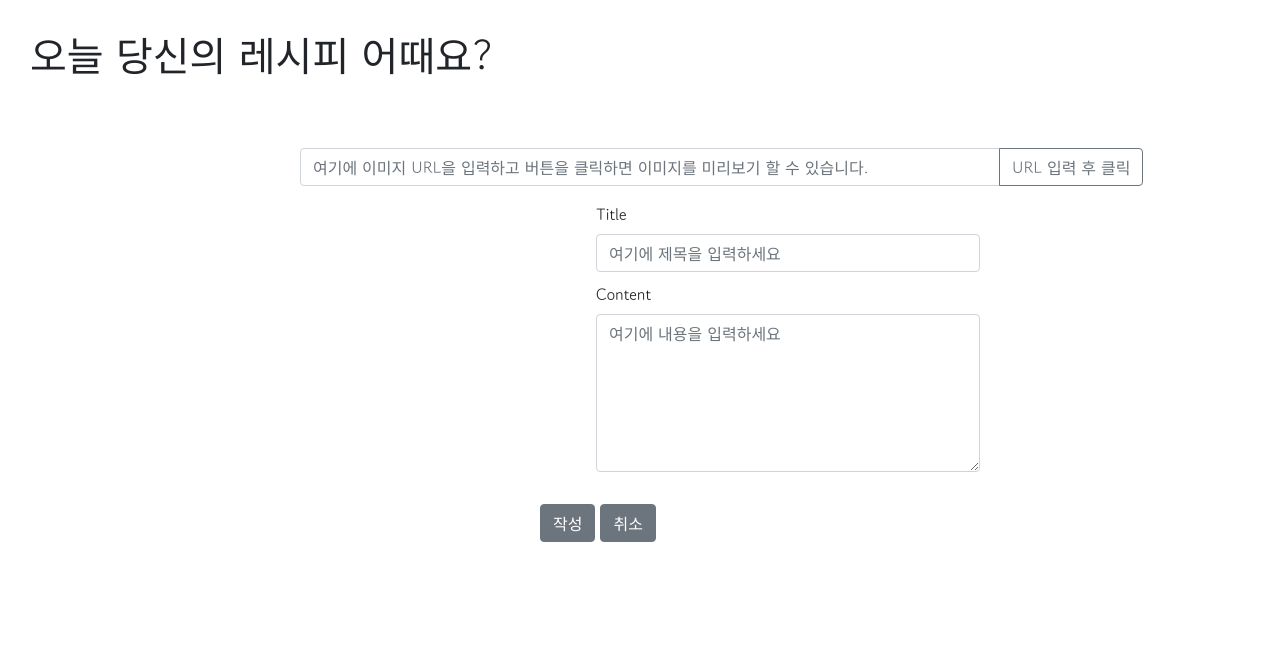
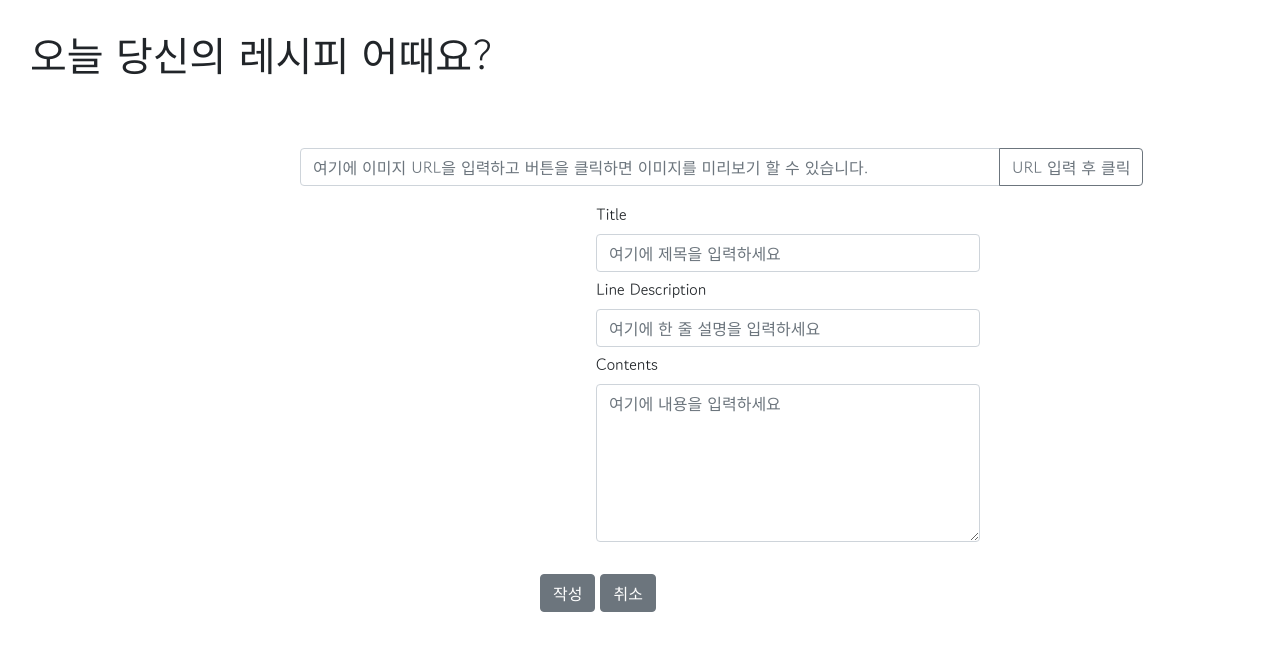
Before and after one commit to minseolki/FirstProject, a Flask app: page /recipe in a window 1280 px wide. Shown: the top 651 px of the page. Run offline with Flask 2, Linux system fonts and the light colour scheme.

Commit message:
이미지 변경시 하나만 뜨도록 수정, 짧은 설명 입력/저장 구현,  년월일 날짜 저장 구현

```diff
--- a/templates/recipe.html
+++ b/templates/recipe.html
@@ -18,26 +18,30 @@
             window.location.href = "/"
         }
 
-        function save_recipe() {
+        function save_recipe(a) {
             let title = $('#title').val()
             let content = $('#content').val()
+            let line_desc = $('#line_desc').val()
             let img = $('#img').val()
-            if (title == [] || content == [] || img == []){
-                if(img ==[]){
+            a = time
+            if (title == [] || content == [] || img == [] || line_desc == []) {
+                if (img == []) {
                     alert('이미지 URL을 입력하세요')
                 }
-                if(title==[]){
+                if (title == []) {
                     alert('제목을 입력하세요')
                 }
-                if(content==[]){
+                if (line_desc == []) {
+                    alert('한 줄 설명을 입력하세요')
+                }
+                if (content == []) {
                     alert('내용을 입력하세요')
                 }
-            }
-            else {
+            } else {
                 $.ajax({
                     type: "POST",
                     url: "/recipe",
-                    data: {title_give: title, content_give: content, img_give: img},
+                    data: {title_give: title, line_desc_give: line_desc, content_give: content, img_give: img, time_give: time},
                     success: function (response) {
                         alert(response["msg"])
                         to_main()
@@ -48,11 +52,10 @@
 
         function save_img() {
             let img = $('#img').val()
-            if (img == []){
+            if (img == []) {
                 alert("URL을 입력해주세요")
                 count = 1
-            }
-            else{
+            } else {
                 count = 0
                 $.ajax({
                     type: "POST",
@@ -67,10 +70,9 @@
         }
 
         function load_img() {
-            if (count== 1){
+            if (count == 1) {
                 return 0
-            }
-            else{
+            } else {
                 $.ajax({
                     type: "GET",
                     url: "/temp_img",
@@ -79,10 +81,20 @@
                         let rows = response['temp_img']
                         let img_temp = rows[0]['img']
                         temp_html = `<img src= "${img_temp}" alt ="이미지준비중" style="max-width: 30%; max-height: 250px; margin-left: 200px; margin-top: 15px; float:left;">`
+                        $('#img_temp').empty()
                         $('#img_temp').append(temp_html)
                     }
                 })
-        }}
+            }
+        }
+        function get_time(){
+            const date = new Date()
+            const year = date.getFullYear()
+            const month = date.getMonth()
+            const day = date.getDate()
+            time = year+"년 "+month+"월 "+day+"일 "
+            return time
+        }
     </script>
     <style>
         * {
@@ -100,17 +112,18 @@
 <div id="img_temp"></div>
 <div style="width:30%;  float:right;  margin-right: 300px;" class="mb-3">
     <label for="exampleFormControlInput1" class="form-label">Title </label>
-    <input id="title" type="text" class="form-control" placeholder="여기에 제목을 입력하세요">
-    <div class="mb-3" style="margin-top: 10px">
-        <label for="exampleFormControlTextarea1" class="form-label">Content</label>
+    <input style="margin-bottom: 5px" id="title" type="text" class="form-control" placeholder="여기에 제목을 입력하세요">
+    <label for="exampleFormControlInput1" class="form-label">Line Description </label>
+    <input style="margin-bottom: 5px" id="line_desc" type="text" class="form-control" placeholder="여기에 한 줄 설명을 입력하세요">
+    <div class="mb-3">
+        <label for="exampleFormControlTextarea1" class="form-label">Contents</label>
         <textarea class="form-control" id="content" rows="6" placeholder="여기에 내용을 입력하세요"></textarea>
     </div>
 </div>
 
 <div style="clear:both; width: 200px; margin: auto;">
-    <button onclick="save_recipe()" type="button" class="btn btn-secondary">작성</button>
+    <button onclick="save_recipe(get_time())" type="button" class="btn btn-secondary">작성</button>
     <button onclick="to_main()" type="button" class="btn btn-secondary">취소</button>
 </div>
-
 </body>
 </html>
```
Lines whose indentation alone changed are shown as unchanged.
